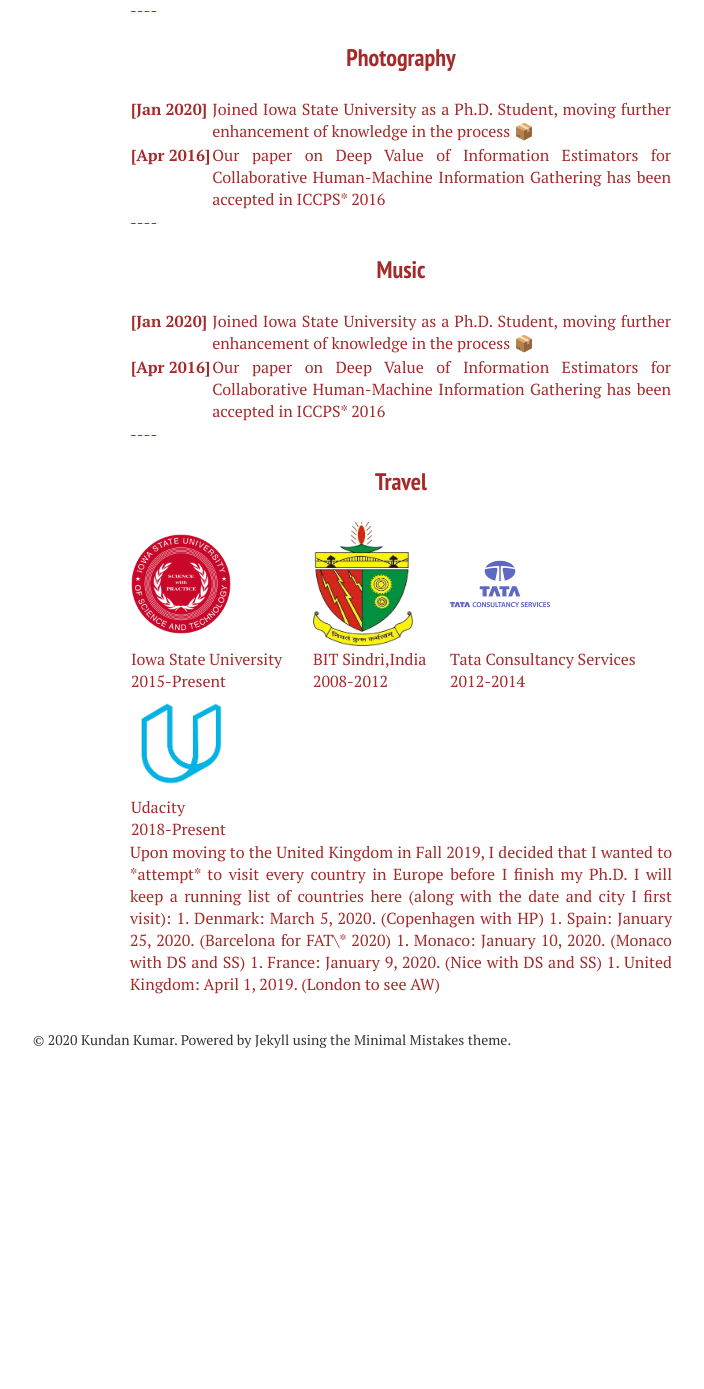
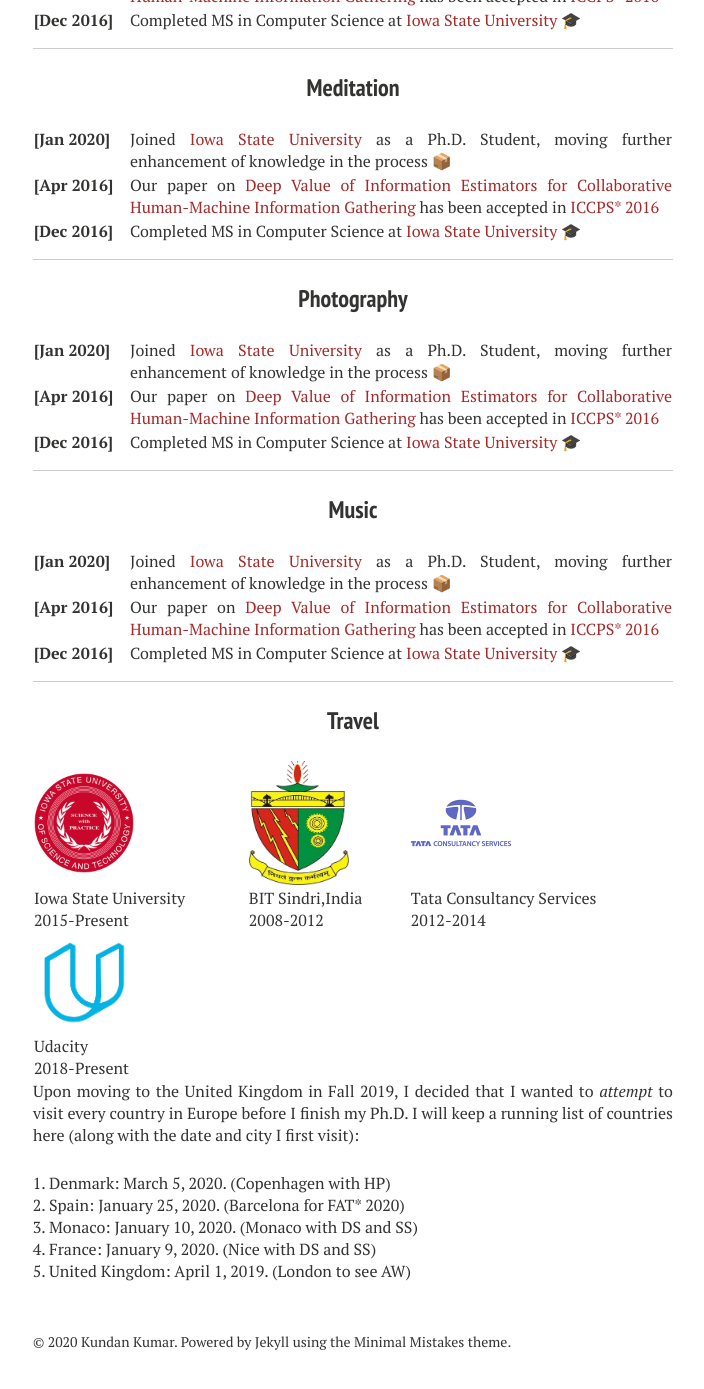
Before and after one commit to kundan7kumar/kundan7kumar.github.io, a Jekyll site: the page built from travel/index.md, in a window 1280 px wide and 1400 px high, scrolled down 1600 px. Shown: the top 1389 px of the window, without its empty margins (287-991 px from the left). Built offline with Jekyll 4.4.1, drawn with Linux system fonts in a browser that asks for light colours; nearby versions of some CDN libraries; before the commit the page ends 2698 px from its top, so only the background shows below that; some of the changed text lies outside the part shown.

Commit message:
Update index.md

```diff
--- a/travel/index.md
+++ b/travel/index.md
@@ -30,8 +30,14 @@ Sporting Activities:
     <col width="15%">
     <col width="85%">
     <tr>
+        <td valign="top"><strong>[Jan 2020]</strong></td>
+        <td>Joined <a href="https://cs.iastate.edu/">Iowa State University </a> as a Ph.D. Student, moving further enhancement of knowledge in the process in my armory.&#128230;
+        </td>
+    </tr>
+
+    <tr>
         <td valign="top"><strong>[Apr 2016]</strong></td>
-        <td>This is quite challenging activities i took  <a href="https://www.instagram.com/p/B9n1y1uJrwm/"></td>
+        <td>This is quite challen <a href="https://ieeexplore.ieee.org/abstract/document/7479095">Deep Value of Information Estimators for Collaborative Human-Machine Information Gathering </a> has been accepted in <a href="https://iccps.acm.org/2016/">ICCPS&#42; 2016</a></td>
     </tr>
 
 </table>
@@ -46,6 +52,16 @@ Sporting Activities:
         <td>Joined <a href="https://cs.iastate.edu/">Iowa State University </a> as a Ph.D. Student, moving further enhancement of knowledge in the process &#128230;
         </td>
     </tr>
+
+    <tr>
+        <td valign="top"><strong>[Apr 2016]</strong></td>
+        <td>Our paper on <a href="https://ieeexplore.ieee.org/abstract/document/7479095">Deep Value of Information Estimators for Collaborative Human-Machine Information Gathering </a> has been accepted in <a href="https://iccps.acm.org/2016/">ICCPS&#42; 2016</a></td>
+    </tr>
+    <tr>
+        <td valign="top"><strong>[Dec 2016]</strong></td>
+        <td>Completed MS in Computer Science at <a href="https://www.iastate.edu/">Iowa State University</a> &#127891;
+        </td>
+    </tr>
 </table>
 
 ----
@@ -55,8 +71,19 @@ Sporting Activities:
     <col width="85%">
 
     <tr>
+        <td valign="top"><strong>[Jan 2020]</strong></td>
+        <td>Joined <a href="https://cs.iastate.edu/">Iowa State University </a> as a Ph.D. Student, moving further enhancement of knowledge in the process &#128230;
+        </td>
+    </tr>
+
+    <tr>
         <td valign="top"><strong>[Apr 2016]</strong></td>
         <td>Our paper on <a href="https://ieeexplore.ieee.org/abstract/document/7479095">Deep Value of Information Estimators for Collaborative Human-Machine Information Gathering </a> has been accepted in <a href="https://iccps.acm.org/2016/">ICCPS&#42; 2016</a></td>
+    </tr>
+    <tr>
+        <td valign="top"><strong>[Dec 2016]</strong></td>
+        <td>Completed MS in Computer Science at <a href="https://www.iastate.edu/">Iowa State University</a> &#127891;
+        </td>
     </tr>
 </table>
 
@@ -94,6 +121,17 @@ Sporting Activities:
         <td>Joined <a href="https://cs.iastate.edu/">Iowa State University </a> as a Ph.D. Student, moving further enhancement of knowledge in the process &#128230;
         </td>
     </tr>
+
+    <tr>
+        <td valign="top"><strong>[Apr 2016]</strong></td>
+        <td>Our paper on <a href="https://ieeexplore.ieee.org/abstract/document/7479095">Deep Value of Information Estimators for Collaborative Human-Machine Information Gathering </a> has been accepted in <a href="https://iccps.acm.org/2016/">ICCPS&#42; 2016</a></td>
+    </tr>
+
+    <tr>
+        <td valign="top"><strong>[Dec 2016]</strong></td>
+        <td>Completed MS in Computer Science at <a href="https://www.iastate.edu/">Iowa State University</a> &#127891;
+        </td>
+    </tr>
 </table>
 
 ----
@@ -112,6 +150,12 @@ Sporting Activities:
     <tr>
         <td valign="top"><strong>[Apr 2016]</strong></td>
         <td>Our paper on <a href="https://ieeexplore.ieee.org/abstract/document/7479095">Deep Value of Information Estimators for Collaborative Human-Machine Information Gathering </a> has been accepted in <a href="https://iccps.acm.org/2016/">ICCPS&#42; 2016</a></td>
+    </tr>
+
+    <tr>
+        <td valign="top"><strong>[Dec 2016]</strong></td>
+        <td>Completed MS in Computer Science at <a href="https://www.iastate.edu/">Iowa State University</a> &#127891;
+        </td>
     </tr>
 </table>
 
@@ -132,6 +176,12 @@ Sporting Activities:
         <td valign="top"><strong>[Apr 2016]</strong></td>
         <td>Our paper on <a href="https://ieeexplore.ieee.org/abstract/document/7479095">Deep Value of Information Estimators for Collaborative Human-Machine Information Gathering </a> has been accepted in <a href="https://iccps.acm.org/2016/">ICCPS&#42; 2016</a></td>
     </tr>
+
+    <tr>
+        <td valign="top"><strong>[Dec 2016]</strong></td>
+        <td>Completed MS in Computer Science at <a href="https://www.iastate.edu/">Iowa State University</a> &#127891;
+        </td>
+    </tr>
 </table>
 
 ----
@@ -148,6 +198,16 @@ Sporting Activities:
     <tr>
         <td valign="top"><strong>[Apr 2016]</strong></td>
         <td>Our paper on <a href="https://ieeexplore.ieee.org/abstract/document/7479095">Deep Value of Information Estimators for Collaborative Human-Machine Information Gathering </a> has been accepted in <a href="https://iccps.acm.org/2016/">ICCPS&#42; 2016</a></td>
+    </tr>
+    <!-- <tr>
+        <td valign="top"><strong>[Jun 2019]</strong></td>
+        <td>Joined <a href="https://www.partnershiponai.org/">Partnership on AI</a> as a Research Fellow, spending the summer in the Bay Area
+        </td>
+    </tr> -->
+    <tr>
+        <td valign="top"><strong>[Dec 2016]</strong></td>
+        <td>Completed MS in Computer Science at <a href="https://www.iastate.edu/">Iowa State University</a> &#127891;
+        </td>
     </tr>
 </table>
 
```
